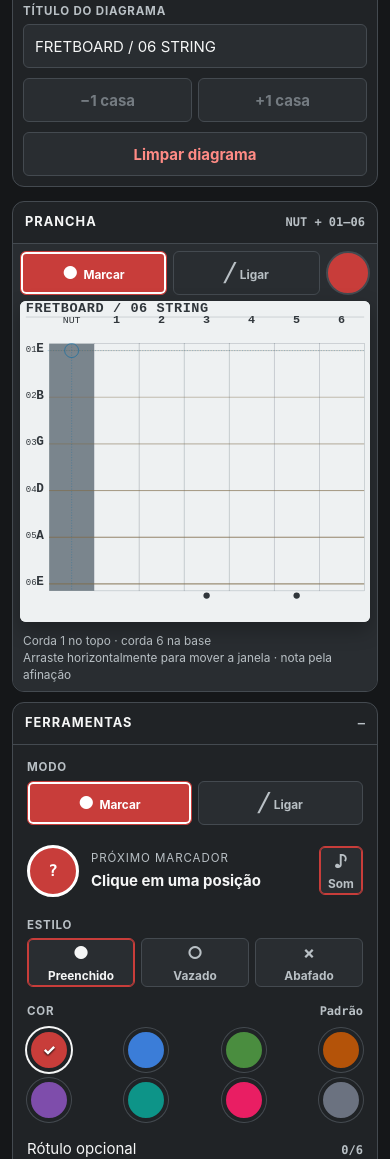
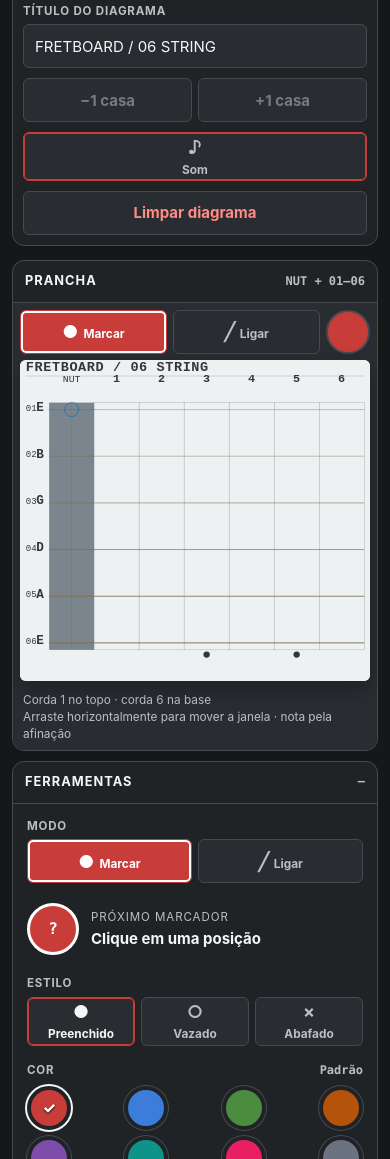
Before and after one commit to andersonmalves/fretboard-editor, a website: page index.html in a window 390 px wide. Shown: the part 317-1476 px from the top of the page. Drawn offline with Linux system fonts and the light colour scheme.

Commit message:
feat: move sound toggle to command bar, left of clear button
Relocate the sound toggle from the inspector's .selection-card to the
command bar, sitting alongside the clear-diagram button. Update
.selection-card grid from 3 to 2 columns. Add muted icon state via
opacity(.45) on aria-pressed=false. Add responsive grid-column rule
for the button at mobile breakpoint.

```diff
--- a/index.html
+++ b/index.html
@@ -90,7 +90,7 @@ h1{margin:0;font-size:clamp(1.35rem,2.2vw,2rem);font-weight:680;letter-spacing:-
 .button.danger{color:var(--color-destructive)}
 .command-spacer{flex:1}
 .button-cluster{display:flex;gap:var(--space-sm)}
-.history-cluster,.transpose-cluster,.clear-button,.actions-cluster{margin-top:22px}.actions-cluster{margin-left:auto;align-items:center}.cluster-divider{width:1px;align-self:stretch;min-height:var(--control-min);background:var(--color-border);margin:0 2px}.export-menu{position:relative}.export-popover{position:absolute;right:0;top:calc(100% + 4px);z-index:12;min-width:168px;padding:var(--space-sm);display:grid;gap:var(--space-sm);background:var(--color-panel-bg);border:1px solid var(--color-border);border-radius:var(--radius-sm);box-shadow:0 8px 20px var(--color-shadow)}.export-popover[hidden]{display:none!important}.export-menu-item:nth-child(3){border-top:1px solid var(--color-border);margin-top:2px;padding-top:var(--space-sm)}.export-menu-item{width:100%;justify-content:flex-start}
+.history-cluster,.transpose-cluster,.clear-button,.sound-toggle,.actions-cluster{margin-top:22px}.actions-cluster{margin-left:auto;align-items:center}.cluster-divider{width:1px;align-self:stretch;min-height:var(--control-min);background:var(--color-border);margin:0 2px}.export-menu{position:relative}.export-popover{position:absolute;right:0;top:calc(100% + 4px);z-index:12;min-width:168px;padding:var(--space-sm);display:grid;gap:var(--space-sm);background:var(--color-panel-bg);border:1px solid var(--color-border);border-radius:var(--radius-sm);box-shadow:0 8px 20px var(--color-shadow)}.export-popover[hidden]{display:none!important}.export-menu-item:nth-child(3){border-top:1px solid var(--color-border);margin-top:2px;padding-top:var(--space-sm)}.export-menu-item{width:100%;justify-content:flex-start}
 .position-control{display:grid;grid-template-columns:var(--control-min) minmax(0,1fr) var(--control-min);gap:var(--space-sm)}
 .error{margin:4px 0 0;color:var(--color-error);font-size:.76rem}.error:empty{display:none}
 .workspace{display:grid;grid-template-columns:minmax(0,1fr) 320px;gap:var(--space-lg);align-items:start}
@@ -114,7 +114,7 @@ h1{margin:0;font-size:clamp(1.35rem,2.2vw,2rem);font-weight:680;letter-spacing:-
 .board-caption .offscreen{color:var(--color-error);font-weight:700}
 .inspector{position:sticky;top:14px;min-width:0;overflow:hidden}
 .inspector-body{display:grid;gap:16px;padding:16px;min-width:0}
-.selection-card{display:grid;grid-template-columns:52px minmax(0,1fr) auto;gap:12px;align-items:center;min-height:60px}
+.selection-card{display:grid;grid-template-columns:52px minmax(0,1fr);gap:12px;align-items:center;min-height:60px}
 .note-badge{display:grid;place-items:center;width:52px;height:52px;border:3px solid var(--color-white);border-radius:50%;background:var(--preview-color,var(--color-selection));color:var(--preview-ink,var(--color-white));font:750 1rem/1 ui-monospace,SFMono-Regular,Consolas,monospace}
 .note-badge[data-type="outline"]{border-color:var(--preview-color);background:var(--color-artboard-bg);color:var(--preview-color)}
 .note-badge:is([data-type="muted"],[data-type="step"]){background:transparent;color:var(--color-text-primary)}.note-badge[data-type="muted"]{border-color:transparent;font-size:1.7rem}.note-badge[data-type="step"]{border-color:var(--color-selection)}
@@ -128,7 +128,7 @@ h1{margin:0;font-size:clamp(1.35rem,2.2vw,2rem);font-weight:680;letter-spacing:-
 .tool-bar-button span{display:block;margin-bottom:2px;font-size:1.1rem}
 .mode-button span{display:inline;margin:0 5px 0 0}.mode-button[aria-pressed="true"]{border-color:var(--color-selection);background:var(--color-selection);color:var(--color-white);box-shadow:inset 0 0 0 2px var(--color-white)}
 .style-group .tool-bar-button[aria-pressed="true"]{border-color:var(--color-selection);color:var(--color-text-primary);box-shadow:inset 0 0 0 1px var(--color-selection)}
-.sound-toggle{min-width:44px}.sound-toggle[aria-pressed="true"]{border-color:var(--color-selection);box-shadow:inset 0 0 0 1px var(--color-selection)}
+.sound-toggle{min-width:44px}.sound-toggle[aria-pressed="true"]{border-color:var(--color-selection);box-shadow:inset 0 0 0 1px var(--color-selection)}.sound-toggle[aria-pressed="false"] span{opacity:.45}
 .connection-list{margin:0;padding:0;list-style:none;display:grid;gap:var(--space-sm)}
 .inspector details{border-top:1px solid var(--color-border)}.inspector details summary{min-height:44px;cursor:pointer}
 .connection-item{display:flex;align-items:center;justify-content:space-between;gap:8px;font-size:.78rem}
@@ -152,7 +152,7 @@ h1{margin:0;font-size:clamp(1.35rem,2.2vw,2rem);font-weight:680;letter-spacing:-
 }
 @media(max-width:767px){
   .app{padding:12px}.masthead{align-items:center;margin-bottom:14px}.edition{display:none}.brand-mark{width:38px;height:38px}.masthead p{font-size:.78rem}
-  .command-bar{display:grid;grid-template-columns:1fr;padding:var(--space-md)}.field.tuning,.field.position,.field.title{width:auto;min-width:0;grid-column:1}.field.position{max-width:none}.position-control{grid-template-columns:var(--control-min) 1fr var(--control-min)}.actions-cluster{grid-column:1;grid-row:2;margin-top:0;justify-content:flex-end}.transpose-cluster{grid-column:1;margin-top:0}.transpose-cluster .button{flex:1}.clear-button{grid-column:1;margin-top:0}
+  .command-bar{display:grid;grid-template-columns:1fr;padding:var(--space-md)}.field.tuning,.field.position,.field.title{width:auto;min-width:0;grid-column:1}.field.position{max-width:none}.position-control{grid-template-columns:var(--control-min) 1fr var(--control-min)}.actions-cluster{grid-column:1;grid-row:2;margin-top:0;justify-content:flex-end}.transpose-cluster{grid-column:1;margin-top:0}.transpose-cluster .button{flex:1}.clear-button{grid-column:1;margin-top:0}.sound-toggle{grid-column:1;margin-top:0}
   .mobile-quick{display:flex}
   .workspace{gap:var(--space-md)}.panel-header{padding:11px 12px}.artboard-pad{padding:7px}.board-canvas{aspect-ratio:12/11}.board-caption{display:block}.board-caption span{display:block;text-align:left!important}
   .inspector-body{display:grid;grid-template-columns:1fr;padding:var(--space-lg)}.inspector-actions{grid-column:auto}.grid-cell{min-width:var(--control-min);min-height:var(--control-min)}.status{position:fixed;z-index:10;left:12px;right:12px;bottom:12px;margin:0;padding:11px 13px;border:1px solid var(--color-border);border-radius:var(--radius-sm);background:var(--color-panel-bg);box-shadow:0 8px 20px var(--color-shadow);opacity:0;pointer-events:none}.status.visible{opacity:1}
@@ -224,7 +224,7 @@ h1{margin:0;font-size:clamp(1.35rem,2.2vw,2rem);font-weight:680;letter-spacing:-
       <button class="button" id="transpose-down" type="button" aria-label="Transpor forma uma casa em direção ao nut" disabled>−1 casa</button>
       <button class="button" id="transpose-up" type="button" aria-label="Transpor forma uma casa em direção ao corpo" disabled>+1 casa</button>
     </div>
-    <button class="button danger clear-button" id="clear-button" type="button" disabled>Limpar diagrama</button>
+    <button class="tool-bar-button sound-toggle" id="sound-toggle" type="button" aria-label="Som das notas" aria-pressed="true"><span aria-hidden="true">♪</span>Som</button><button class="button danger clear-button" id="clear-button" type="button" disabled>Limpar diagrama</button>
   </section>
 
   <div class="workspace">
@@ -247,7 +247,7 @@ h1{margin:0;font-size:clamp(1.35rem,2.2vw,2rem);font-weight:680;letter-spacing:-
     <aside class="panel inspector" aria-labelledby="inspector-title">
       <div class="panel-header"><h2 class="panel-title" id="inspector-title">Ferramentas</h2><span class="window-readout" id="selection-coordinate">—</span></div><div class="inspector-body">
         <div class="field"><span class="field-label" id="mode-label">Modo</span><div class="mode-group" role="toolbar" aria-labelledby="mode-label"><button class="tool-bar-button mode-button" type="button" data-tool="marker" aria-pressed="true"><span aria-hidden="true">●</span>Marcar</button><button class="tool-bar-button mode-button" type="button" data-tool="connect" aria-pressed="false"><span aria-hidden="true">╱</span>Ligar</button></div></div>
-        <div class="selection-card"><div class="note-badge" id="note-badge" data-type="filled" aria-hidden="true"></div><div><div class="selection-kicker" id="selection-kicker"></div><div class="selection-name" id="selection-name"></div></div><button class="tool-bar-button sound-toggle" id="sound-toggle" type="button" aria-label="Som das notas" aria-pressed="true"><span aria-hidden="true">♪</span>Som</button></div>
+        <div class="selection-card"><div class="note-badge" id="note-badge" data-type="filled" aria-hidden="true"></div><div><div class="selection-kicker" id="selection-kicker"></div><div class="selection-name" id="selection-name"></div></div></div>
         <div id="marker-fields"><div class="field"><span class="field-label" id="marker-tool-label">Estilo</span><div class="style-group" id="marker-tool-bar" role="toolbar" aria-labelledby="marker-tool-label">
           <button class="tool-bar-button" type="button" data-type="filled" aria-pressed="true"><span aria-hidden="true">●</span>Preenchido</button><button class="tool-bar-button" type="button" data-type="outline" aria-pressed="false"><span aria-hidden="true">○</span>Vazado</button><button class="tool-bar-button" type="button" data-type="muted" aria-pressed="false"><span aria-hidden="true">×</span>Abafado</button>
         </div></div></div>
```
